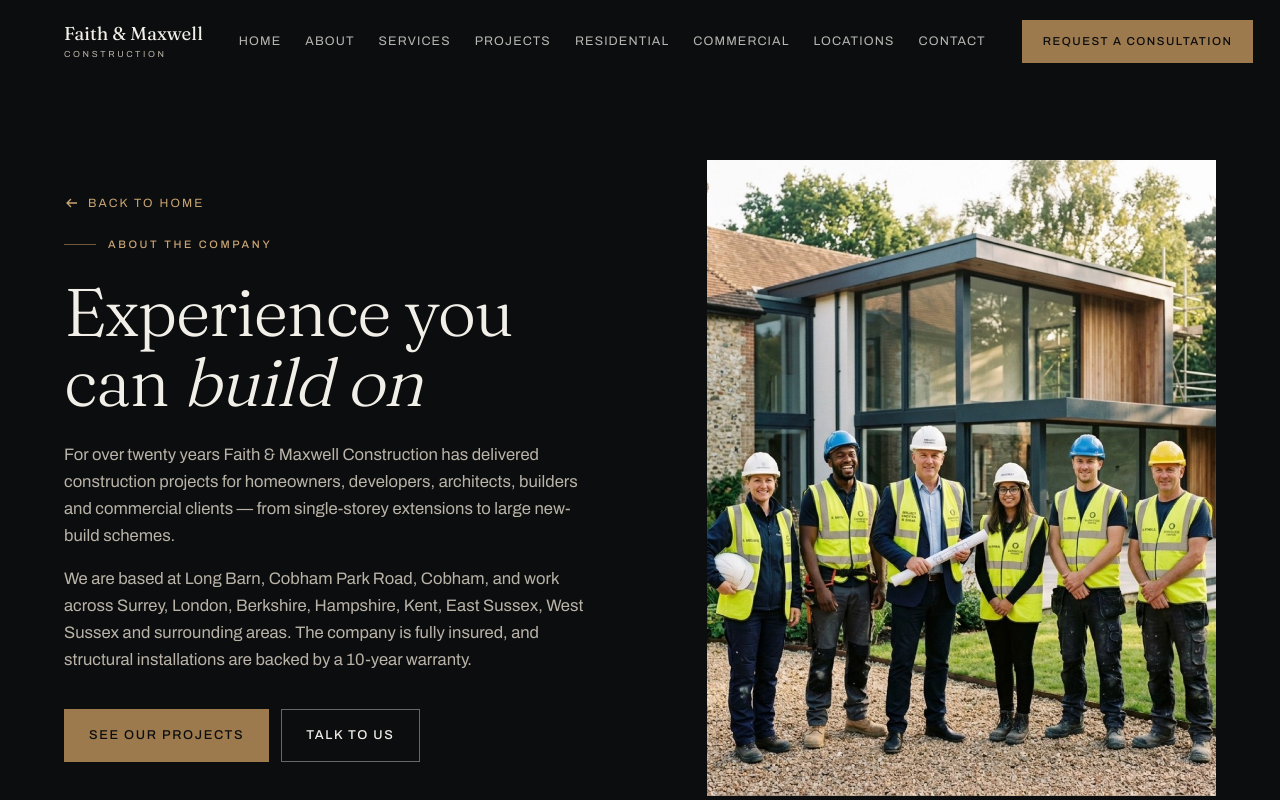
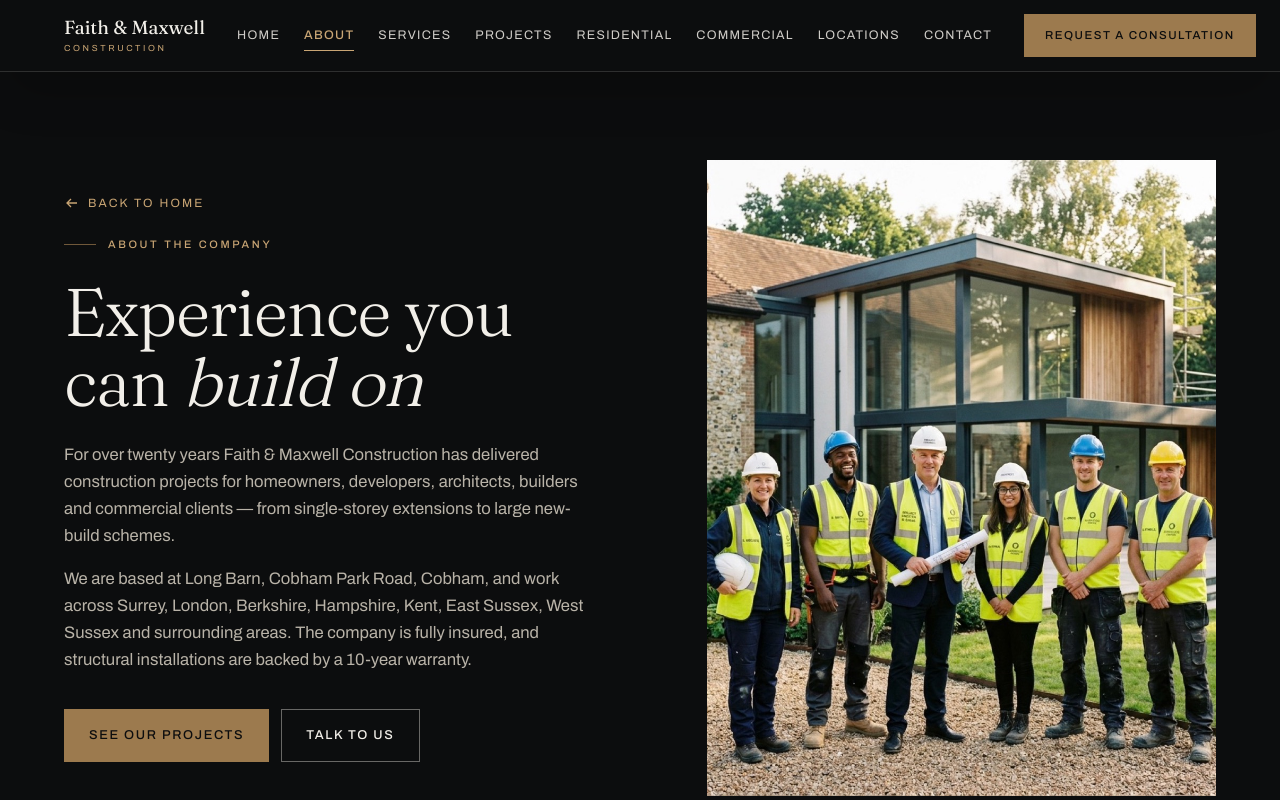
Before and after one commit to Kawnlabs/faith-maxwell-nextjs, a Next.js app: page /about in a window 1280 px wide. Shown: the top 800 px of the page. Built offline with nearby package versions, Linux system fonts and the light colour scheme.

Commit message:
Set solid black background for Navbar on all inner pages and add mouse hover reveal

```diff
--- a/components/Navbar.tsx
+++ b/components/Navbar.tsx
@@ -6,24 +6,40 @@
 
 const links = [
   ['/', 'Home'],
-  ['/about', 'About'], ['/services', 'Services'], ['/projects', 'Projects'],
-  ['/residential', 'Residential'], ['/commercial', 'Commercial'],
-  ['/locations', 'Locations'], ['/contact', 'Contact'],
+  ['/about', 'About'],
+  ['/services', 'Services'],
+  ['/projects', 'Projects'],
+  ['/residential', 'Residential'],
+  ['/commercial', 'Commercial'],
+  ['/locations', 'Locations'],
+  ['/contact', 'Contact'],
 ] as const;
 
 export default function Navbar() {
   const pathname = usePathname();
   const [solid, setSolid] = useState(false);
+  const [hovered, setHovered] = useState(false);
   const [open, setOpen] = useState(false);
 
-  const isLightPage = pathname === '/contact';
-  const showBackdrop = solid || isLightPage;
+  const isHome = pathname === '/';
+  // Always solid black background on all inner pages (/contact, /about, etc.), or on scroll/hover on home page
+  const showDarkBg = !isHome || solid || hovered;
 
   useEffect(() => {
-    const onScroll = () => setSolid(window.scrollY > 40);
+    const onScroll = () => setSolid(window.scrollY > 30);
     onScroll();
     window.addEventListener('scroll', onScroll, { passive: true });
     return () => window.removeEventListener('scroll', onScroll);
+  }, []);
+
+  useEffect(() => {
+    const onMouseMove = (e: MouseEvent) => {
+      if (e.clientY < 90) {
+        setHovered(true);
+      }
+    };
+    window.addEventListener('mousemove', onMouseMove, { passive: true });
+    return () => window.removeEventListener('mousemove', onMouseMove);
   }, []);
 
   useEffect(() => { document.body.style.overflow = open ? 'hidden' : ''; }, [open]);
@@ -31,27 +47,40 @@
   return (
     <>
       <header
-        className={`fixed inset-x-0 top-0 z-[90] transition-colors duration-500 ${
-          showBackdrop ? 'border-b border-bone/15 bg-ink/90 backdrop-blur-xl' : 'border-b border-transparent'
+        onMouseEnter={() => setHovered(true)}
+        onMouseLeave={() => setHovered(false)}
+        className={`fixed inset-x-0 top-0 z-[90] transition-all duration-300 ${
+          showDarkBg
+            ? 'border-b border-bone/15 bg-[#0C0D0E] shadow-2xl backdrop-blur-2xl'
+            : 'border-b border-transparent bg-transparent'
         }`}
       >
-        <div className={`mx-auto flex max-w-site items-center gap-9 px-5 transition-all duration-500 sm:px-10 lg:px-16 ${showBackdrop ? 'py-3.5' : 'py-5'}`}>
+        <div className={`mx-auto flex max-w-site items-center gap-8 px-5 transition-all duration-300 sm:px-10 lg:px-16 ${showDarkBg ? 'py-3.5' : 'py-5'}`}>
           <Link href="/" className="flex flex-none flex-col leading-none">
-            <b className="font-display text-[1.16rem] font-normal">{company.shortName}</b>
-            <small className="mt-1.5 text-[.55rem] uppercase tracking-[.3em] text-mist">Construction</small>
+            <b className="font-display text-[1.18rem] font-normal text-bone">{company.shortName}</b>
+            <small className="mt-1.5 text-[.55rem] uppercase tracking-[.3em] text-bronze-light">Construction</small>
           </Link>
 
           <nav className="ml-auto hidden items-center gap-6 lg:flex">
-            {links.map(([href, label]) => (
+            {links.map(([href, label]) => {
+              const active = pathname === href;
+              return (
                 <Link
                   key={href}
                   href={href}
-                className="group relative py-1.5 text-[.78rem] uppercase tracking-[.09em] text-bone/75 transition-colors hover:text-bone"
+                  className={`group relative py-1.5 text-[.78rem] uppercase tracking-[.1em] transition-colors ${
+                    active ? 'font-medium text-bronze-light' : 'text-bone/85 hover:text-bone'
+                  }`}
                 >
                   {label}
-                <span className="absolute inset-x-0 bottom-0 h-px w-0 bg-bronze-light transition-[width] duration-500 ease-arch group-hover:w-full" />
+                  <span
+                    className={`absolute inset-x-0 bottom-0 h-px bg-bronze-light transition-[width] duration-300 ${
+                      active ? 'w-full' : 'w-0 group-hover:w-full'
+                    }`}
+                  />
                 </Link>
-            ))}
+              );
+            })}
           </nav>
 
           <Link href="/contact" className="btn hidden flex-none px-5 py-3 text-[.72rem] lg:inline-flex">
@@ -67,7 +96,7 @@
             {[0, 1, 2].map((i) => (
               <span
                 key={i}
-                className={`my-1.5 block h-px w-6 bg-bone transition-all duration-400 ${
+                className={`my-1.5 block h-px w-6 bg-bone transition-all duration-300 ${
                   open && i === 0 ? 'translate-y-[7px] rotate-45' : ''
                 } ${open && i === 1 ? 'opacity-0' : ''} ${open && i === 2 ? '-translate-y-[7px] -rotate-45' : ''}`}
               />
@@ -77,16 +106,25 @@
       </header>
 
       <div
-        className={`fixed inset-0 z-[85] flex flex-col gap-0.5 bg-ink px-5 pb-10 pt-28 transition-transform duration-[600ms] ease-arch sm:px-10 lg:hidden ${
+        className={`fixed inset-0 z-[85] flex flex-col gap-0.5 bg-[#0C0D0E] px-5 pb-10 pt-28 transition-transform duration-500 ease-arch sm:px-10 lg:hidden ${
           open ? 'translate-y-0' : '-translate-y-full'
         }`}
       >
         {links.map(([href, label]) => (
-          <Link key={href} href={href} onClick={() => setOpen(false)} className="border-b border-bone/15 py-3 font-display text-[1.85rem] font-light">
+          <Link
+            key={href}
+            href={href}
+            onClick={() => setOpen(false)}
+            className={`border-b border-bone/15 py-3.5 font-display text-[1.85rem] font-light ${
+              pathname === href ? 'text-bronze-light' : 'text-bone'
+            }`}
+          >
             {label}
           </Link>
         ))}
-        <Link href="/contact" onClick={() => setOpen(false)} className="btn mt-7 justify-center"><span>Request a consultation</span></Link>
+        <Link href="/contact" onClick={() => setOpen(false)} className="btn mt-7 justify-center">
+          <span>Request a consultation</span>
+        </Link>
       </div>
     </>
   );
```
Lines whose indentation alone changed are shown as unchanged.
